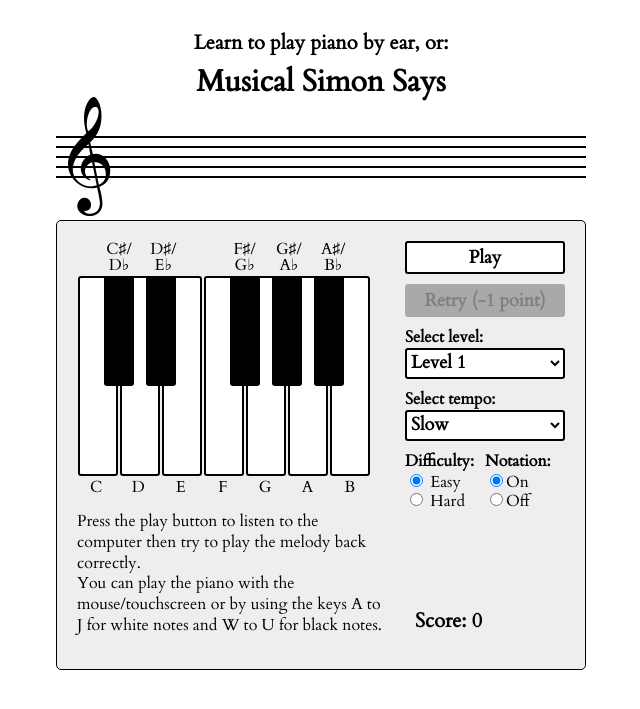
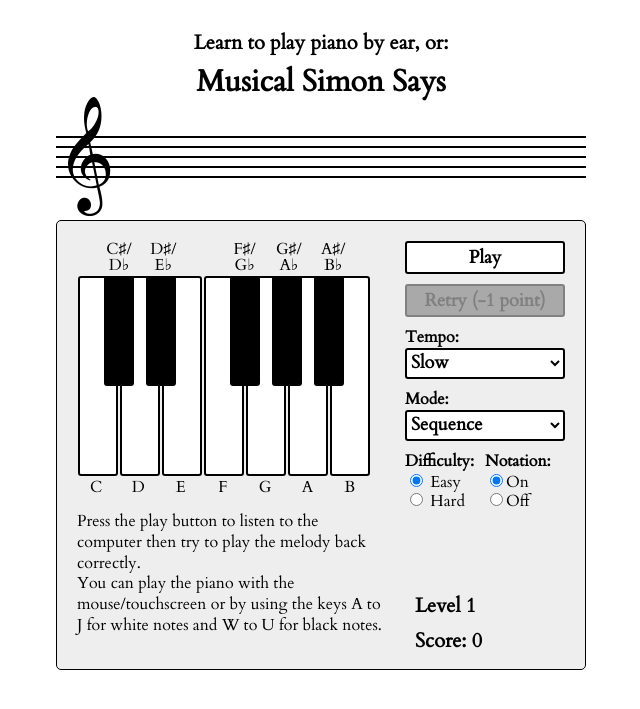
Before and after one commit to eadpearce/project-1-webmidi, a PHP site: page / in a window 1280 px wide. Shown: the top 709 px of the page, without its empty margins (319-959 px from the left). Run offline with PHP 8.4, Linux system fonts and the light colour scheme; some libraries are stand-ins or nearby versions.

Commit message:
Started on a chords mode. Might have broken everything. We'll see.

```diff
--- a/css/style.css
+++ b/css/style.css
@@ -56,7 +56,7 @@ form {
   height: 270px;
 }
 .notif {
-  margin: 20px 0;
+  margin: 15px 0;
   padding: 0 10px;
   font-weight: bold;
   font-size: 20px;
@@ -94,7 +94,7 @@ h1 {
 .disabled {
   background: darkgrey;
   color: grey;
-  border-color: darkgrey;
+  border-color: grey;
 }
 .disabled:hover {
   background: darkgrey;
--- a/index.html
+++ b/index.html
@@ -72,7 +72,7 @@
           <button class="options play">Play</button>
           <button class="options retry">Retry (-1 point)</button>
           <form>
-            <label class="level">Select level:</label><br>
+            <!-- <label class="level">Select level:</label><br>
             <select name="level" class="options level-select">
             <option value="level1" selected>Level 1</option>
             <option value="level2">Level 2</option>
@@ -80,13 +80,18 @@
             <option value="level4">Level 4</option>
             <option value="level5">Level 5</option>
             <option value="level6">Level 6</option>
-            </select>
-            <label class="tempo">Select tempo:</label><br>
+          </select> -->
+          <label class="tempo">Tempo:</label><br>
           <select name="level" class="options tempo-select">
             <option value="slow" selected>Slow</option>
             <option value="med">Medium</option>
             <option value="fast">Fast</option>
             <option value="vfast">Ridiculous</option>
+          </select>
+          <label class="mode">Mode:</label><br>
+          <select name="mode" class="options mode-select">
+            <option value="seq" selected>Sequence</option>
+            <option value="chord">Chord</option>
           </select>
           <div class="diff">
             <label for="difficulty">Difficulty:</label><br>
@@ -101,6 +106,7 @@
         </form>
         <p class="notif winmsg"></p>
         <p class="notif pcmsg"></p>
+        <p class="notif current-level"></p>
         <p class="notif score"></p>
       </div>
     </div>
--- a/js/app.js
+++ b/js/app.js
@@ -4,9 +4,14 @@
 // const blacknotes = [1,3,6,8,10];
 // const whitenotes = [0,2,4,5,7,9,11];
 
+// note mapping
+// C, C#, D, Eb, E, F, F#, G, G#, A, Bb,  B
+// 0, 1,  2, 3,  4, 5, 6,  7, 8,  9, 10, 11
+
 // index corresponds to note ID
 const keyboardControl = [65, 87, 83, 69, 68, 70, 84, 71, 89, 72, 85, 74];
-const levels = {
+const mode = {
+  seq: {
     1: { notes: [0,2,4], phraseLength: 3, score: 1},
     2: { notes: [0,2,4,5,7], phraseLength: 4, score: 2 },
     3: { notes: [0,2,4,5,7,9,11], phraseLength: 4, score: 3 },
@@ -14,7 +19,26 @@ const levels = {
     5: { notes: [0,1,2,3,4,5,6,7], phraseLength: 5, score: 5 },
     6: { notes: [0,1,2,3,4,5,6,7,8,9,10,11], phraseLength: 5, score: 6 },
     7: { notes: [0,1,2,3,4,5,6,7,8,9,10,11], phraseLength: 7, score: 7 }
+  },
+  chord: {
+    1: { notes: { 1: [0,4,7], 2: [2,6,9], 3: [0,5,9] }, score: 1},
+    2: { notes: { 1: [0,4,7], 2: [2,6,9], 3: [0,5,9], 4: [4,7,11], 5: [2,7,11] }, score: 2},
+    3: { notes: { 1: [0,4,7], 2: [2,6,9], 3: [0,5,9], 4: [4,7,11], 5: [2,7,11], 6: [1,5,8], 7: [3,6,10] }, score: 3},
+    4: { notes: { 1: [0,4,7], 2: [2,6,9], 3: [0,5,9], 4: [4,7,11], 5: [2,7,11], 6: [1,5,8], 7: [3,6,10], 8: [0,3,7], 9: [2,5,9] }, score: 4},
+    5: { notes: { 1: [0,4,7], 2: [2,6,9], 3: [0,5,9], 4: [4,7,11], 5: [2,7,11], 6: [1,5,8], 7: [3,6,10], 8: [0,3,7], 9: [2,5,9], 10: [1,5,8], 11: [8,11,3] }, score: 5},
+    6: { notes: { 1: [0,4,7], 2: [2,6,9], 3: [0,5,9], 4: [4,7,11], 5: [2,7,11], 6: [1,5,8], 7: [3,6,10], 8: [0,3,7], 9: [2,5,9], 10: [1,5,8], 11: [8,11,3], 12: [11,3,6], 13: [2,6,11] }, score: 6},
+    7: { notes: { 1: [0,4,7], 2: [2,6,9], 3: [0,5,9], 4: [4,7,11], 5: [2,7,11], 6: [1,5,8], 7: [3,6,10], 8: [0,3,7], 9: [2,5,9], 10: [1,5,8], 11: [8,11,3], 12: [11,3,6], 13: [2,6,11], 14: [0,3,6,8], 15: [2,5,8] }, score: 7}
+  }
 };
+// const levels = {
+//   1: { notes: [0,2,4], phraseLength: 3, score: 1},
+//   2: { notes: [0,2,4,5,7], phraseLength: 4, score: 2 },
+//   3: { notes: [0,2,4,5,7,9,11], phraseLength: 4, score: 3 },
+//   4: { notes: [0,2,4,5,7,9,11], phraseLength: 5, score: 4 },
+//   5: { notes: [0,1,2,3,4,5,6,7], phraseLength: 5, score: 5 },
+//   6: { notes: [0,1,2,3,4,5,6,7,8,9,10,11], phraseLength: 5, score: 6 },
+//   7: { notes: [0,1,2,3,4,5,6,7,8,9,10,11], phraseLength: 7, score: 7 }
+// };
 const manuscript = {
   0: 'c',
   1: 'd',
@@ -31,7 +55,7 @@ const manuscript = {
 };
 
 // start at level1 by default
-let currentLevel = levels[1];
+let currentLevel = mode.seq[1];
 // time to keep track of notes played
 let time = 0;
 let playerNotes = [];
@@ -43,6 +67,7 @@ let canRetry = false;
 let useNotation = true;
 let score = 0;
 let currentTempo = 'slow';
+let currentMode = 'slow';
 const tempi = {
   slow: { tempo: 1000, score: 1 },
   med: { tempo: 500, score: 1 },
@@ -64,6 +89,12 @@ function genRand(length) {
   return output;
 }
 
+function genRandChord(size) {
+  // copy currentLevel.notes to availNotes
+  const randKey = Math.floor(Math.random() * size);
+  return currentLevel.notes[randKey];
+}
+
 $( () => {
   // set up audio tags and src FIRST
   const container = document.querySelector('.container');
@@ -80,7 +111,9 @@ $( () => {
   const $keys = $('.keys');
   const $winmsg = $('.winmsg');
   const $score = $('.score');
+  const $level = $('.current-level');
   const notes = document.querySelector('.notes');
+  $level.html('Level 1');
   $score.html('Score: '+score);
   $retry.addClass('disabled');
 
@@ -91,6 +124,10 @@ $( () => {
   // tempo selector
   $('.tempo-select').on('change', function() {
     currentTempo = this.value;
+  });
+  // mode selector
+  $('.mode-select').on('change', function() {
+    currentMode = this.value;
   });
   // difficulty selector
   $('.difficulty').on('change', function(e) {
@@ -112,6 +149,23 @@ $( () => {
   function checkMatch() {
     // console.log('pcNotes: '+pcNotes);
     // console.log('playerNotes: '+playerNotes);
+    if (currentMode === 'chord') {
+      if ($.inArray( playerNotes[i], pcNotes)===-1) {
+        return false;
+      } else {
+        const pcSorted = pcNotes.sort();
+        const playerSorted = playerNotes.sort();
+        let correct = 0;
+        for (var i = 0; i < pcSorted.length; i++) {
+          if (pcSorted[i] === playerSorted[i]) {
+            correct++;
+          }
+        }
+        if (correct === pcNotes.length) {
+          console.log('correct');
+        }
+      }
+    }
     for (let i = 0; i < pcNotes.length; i++) {
       if (pcNotes[i] !== playerNotes[i]) {
         playerNotes = [];
@@ -174,6 +228,7 @@ $( () => {
   }
 
   function pcPlayback() {
+    if (currentMode === 'seq') {
       const timer = setInterval( () => {
         const thisNote = pcNotes[time];
         if (currentDifficulty === 1) {
@@ -194,6 +249,21 @@ $( () => {
           $('.pcmsg').html('Your turn');
         }
       }, tempi[currentTempo]['tempo']);
+    } else if (currentMode === 'chord') {
+      for (let i = 0; i < pcNotes.length; i++) {
+        const thisNote = pcNotes[i];
+        if (currentDifficulty === 1) {
+          keyDepress(thisNote);
+        }
+        $audio[thisNote].currentTime = 0;
+        $audio[thisNote].play();
+      }
+      canPlay = true;
+      canRetry = true;
+      $retry.removeClass('disabled');
+      $('.pcmsg').html('Your turn');
+    }
+
   }
 
   function playerPlayback(note) {
@@ -239,6 +309,11 @@ $( () => {
     $('.pcmsg').html('Playing...');
     playerNotes = [];
     pcNotes = [];
+    if (currentMode === 'chord') {
+      const randChord = Object.keys(mode.chord.currentLevel['notes']).length;
+      pcNotes = genRandChord(randChord);
+      return;
+    }
     pcNotes = genRand(currentLevel.phraseLength);
     pcPlayback();
   });
```
Lines whose indentation alone changed are shown as unchanged.
